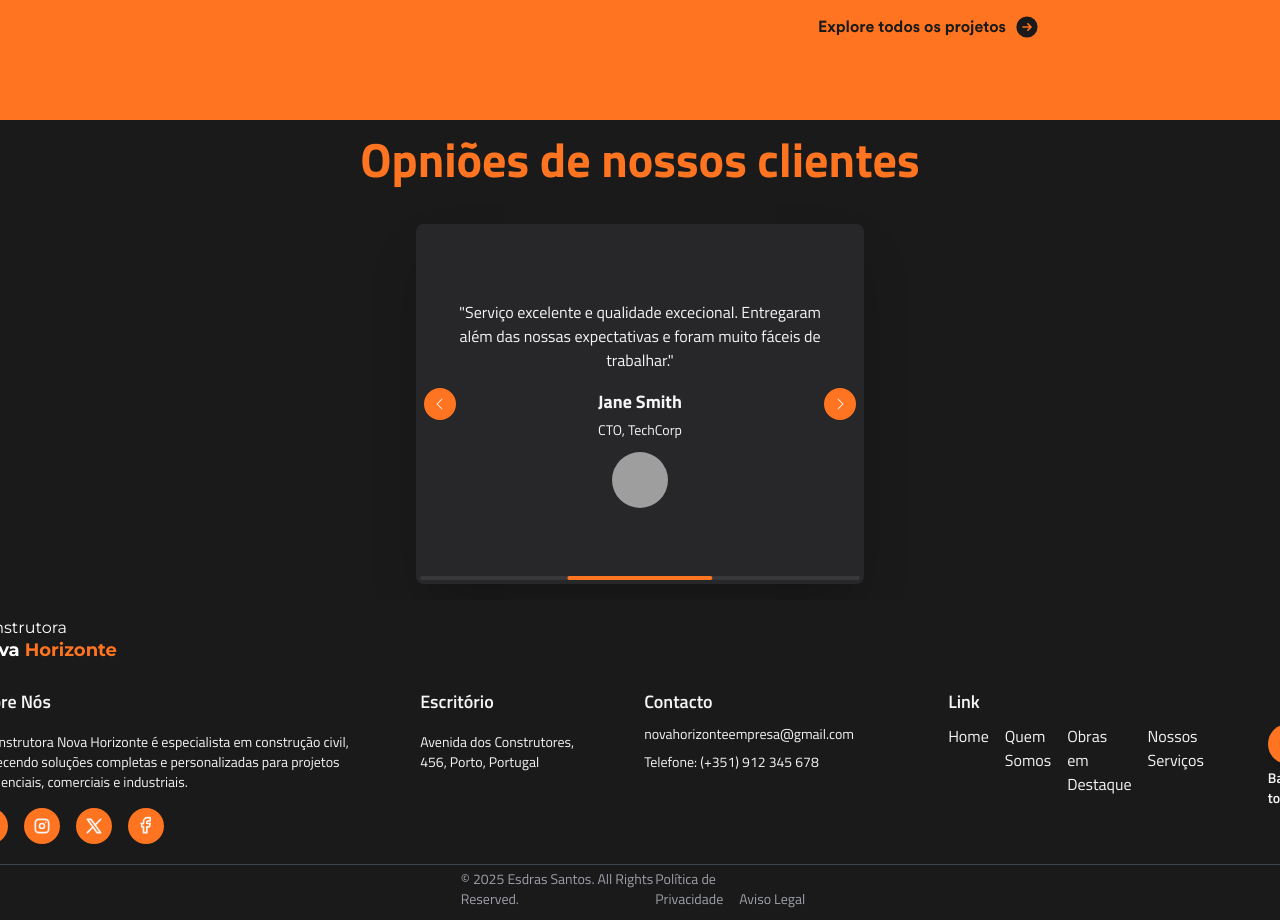
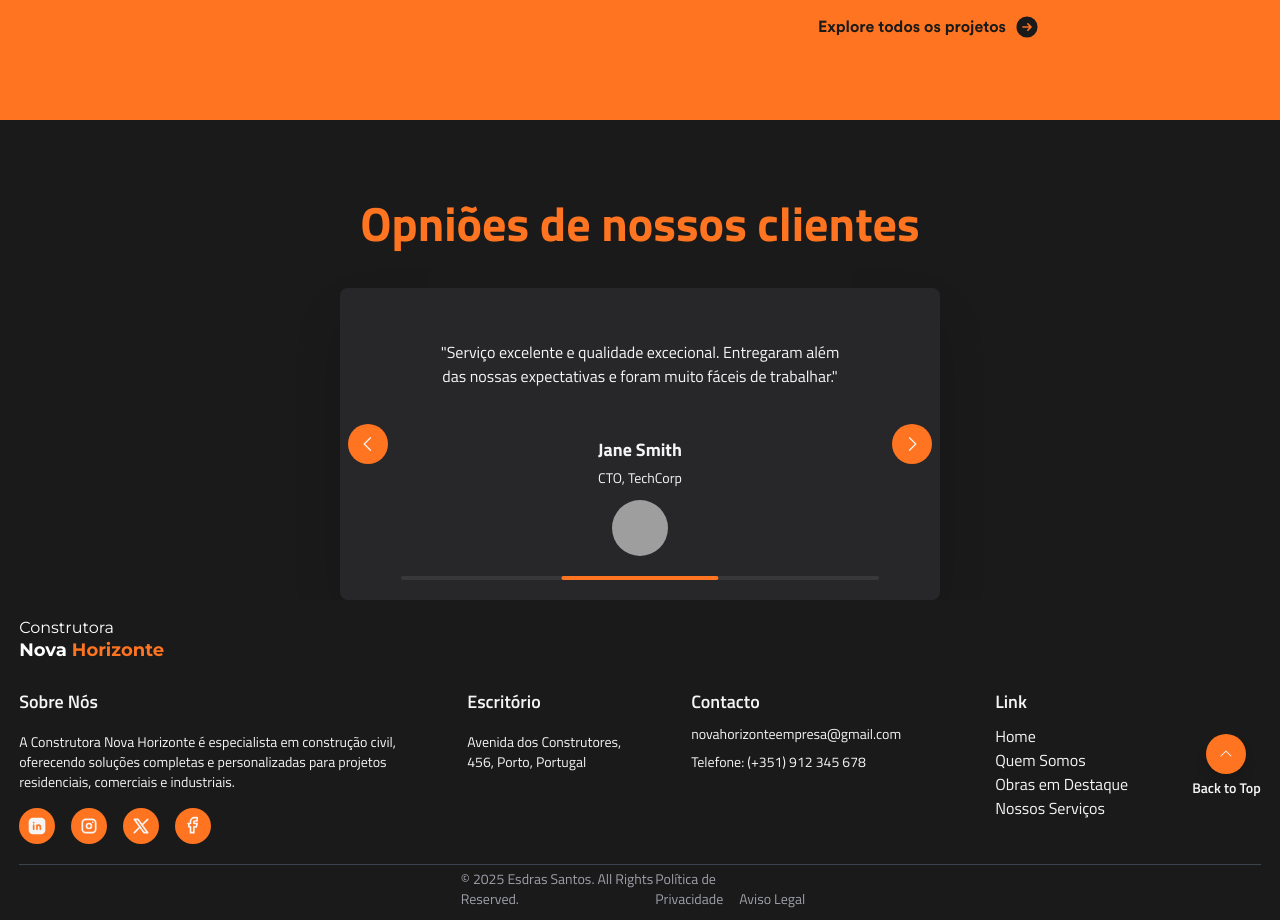
Before and after one commit to esdrassantos06/novahorizonte, a React (Vite) app: page /obras in a window 1280 px wide. Shown: the part 890-1810 px from the top of the page. Built offline with nearby package versions, Linux system fonts and the light colour scheme; grey boxes are pictures that could not be loaded.

Commit message:
fixing the footer and testemonials

```diff
--- a/src/components/Footer.jsx
+++ b/src/components/Footer.jsx
@@ -80,7 +80,7 @@ const Footer = () => {
 
                         <div className="flex titilliumSemiBold gap-2 text-start flex-col items-start self-stretch">
                             <h2 className="text-lg">Link</h2>
-                            <ul className="titilliumRegular flex gap-4 text-base">
+                            <ul className="titilliumRegular flex flex-col text-base">
                                     <li className="hover:text-secondary transition-colors duration-200">
                                         <Link to='/' aria-label="Página inicial">Home</Link>
                                     </li>
--- a/src/components/Testemunhas.jsx
+++ b/src/components/Testemunhas.jsx
@@ -44,27 +44,27 @@ const Testemunhas = () => {
 
 
     return (
-        <div className="max-w-md mx-auto relative  bg-zinc-800 titilliumRegular shadow-2xl rounded-lg overflow-hidden">
+        <div className="w-150 pb-4 mx-auto relative bg-zinc-800 px-14 titilliumRegular shadow-2xl rounded-lg overflow-hidden">
 
             {/* Custom Buttons (Fora do Swiper) */}
             <button
-                    className="prev-button absolute z-50  text-gray-700 left-2 bottom-1/2 translate-y-1/2 cursor-pointer p-2 rounded-full bg-secondary hover:bg-amber-600 duration-200 transition flex items-center hover:text-gray-900"
+                className="prev-button absolute z-50  text-gray-700 left-2 bottom-1/2 translate-y-1/2 cursor-pointer p-2 w-10 h-10 justify-center rounded-full bg-secondary hover:bg-amber-600 duration-200 transition flex items-center hover:text-gray-900"
                 aria-label="Ir para o testemunho anterior"
             >
-                    <CaretLeft color="#F5F5F5 " />
+                <CaretLeft color="#F5F5F5" size={20} />
             </button>
 
             <button
-                    className="next-button absolute z-50 text-gray-700 right-2 bottom-1/2 translate-y-1/2 cursor-pointer bg-secondary hover:bg-amber-600 duration-200 transition p-2 rounded-full flex items-center hover:text-gray-900"
+                className="next-button absolute z-50 text-gray-700 right-2 bottom-1/2 translate-y-1/2 cursor-pointer bg-secondary hover:bg-amber-600 duration-200 transition p-2 w-10 h-10 justify-center rounded-full flex items-center hover:text-gray-900"
                 aria-label="Ir para o próximo testemunho"
             >
-                    <CaretRight color="#F5F5F5 " />
+                <CaretRight color="#F5F5F5" size={20} />
             </button>
 
 
 
             {/* Swiper */}
-            <Swiper
+            <Swiper className="h-full"
                 modules={[Navigation, Pagination, Scrollbar, Keyboard, Autoplay]}
                 spaceBetween={10}
                 slidesPerView={1}
@@ -84,8 +84,9 @@ const Testemunhas = () => {
             >
                 {testemunhas.map((membro, index) => (
                     <SwiperSlide key={index}>
-                        <div className="px-10 min-h-90 justify-center  flex flex-col">
-                            <p className="text-text text-center">
+
+                        <div className="px-10 pb-10 min-h-90 justify-center  flex flex-col">
+                            <p className="text-text z-50 min-h-20 text-center">
                                 &quot;{membro.text}&quot;
                             </p>
                             <div className="flex flex-col pt-4 gap-1 items-center justify-center">
@@ -94,6 +95,7 @@ const Testemunhas = () => {
                                 <img src={membro.photo} alt={membro.author} className="w-14 object-cover h-14 rounded-full" />
                             </div>
                         </div>
+
                     </SwiperSlide>
                 ))}
             </Swiper>
--- a/src/routes/Obras.jsx
+++ b/src/routes/Obras.jsx
@@ -23,12 +23,13 @@ function Obras() {
 
         </div>
 
-        <div className="flex w-full flex-col gap-5 items-center justify-center bg-primary h-[30em]">
+        <div className="flex w-full flex-col gap-5 pt-20 items-center justify-center bg-primary h-[30em]">
           <div className="pb-5">
             <h1 className="text-5xl text-secondary titilliumBold">Opniões de nossos clientes</h1>
           </div>
 
           <Testemunhas />
+
         </div>
 
 
```
Lines whose indentation alone changed are shown as unchanged.
